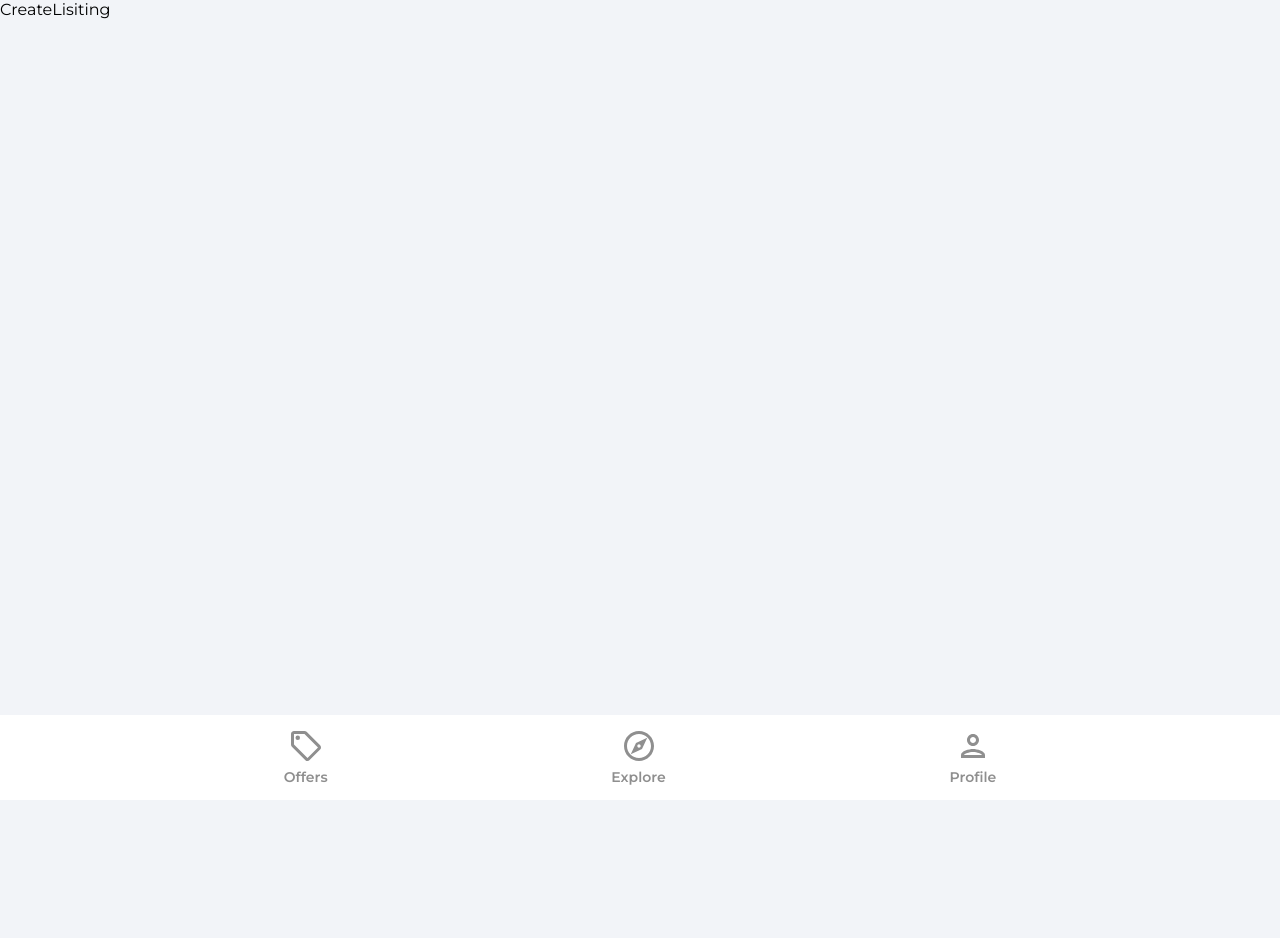
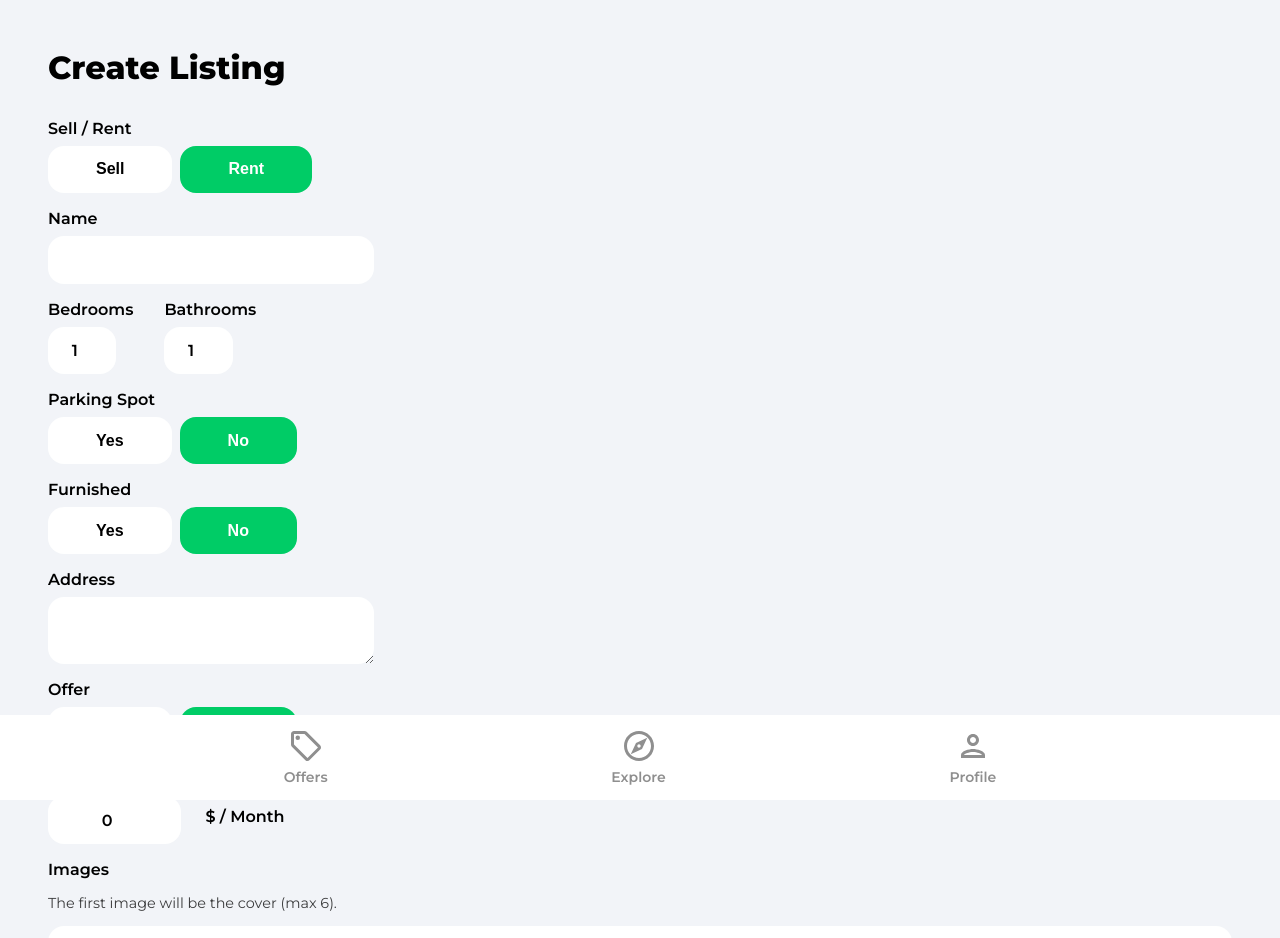
Before and after one commit to rawat-aryman/gharDekho, a React (Create React App) app: page /CreateListing in a window 1280 px wide. Shown: the top 938 px of the page. Before the commit the page ends 800 px from the top, so only its background shows below. Built offline with nearby package versions, Linux system fonts and the light colour scheme; no server answers; sample sign-in values are in the browser's storage.

Commit message:
added create listing form

```diff
--- a/src/pages/CreateLisiting.jsx
+++ b/src/pages/CreateLisiting.jsx
@@ -7,7 +7,9 @@
 
 function CreateLisiting() {
 
+    // geoLocation state because geocoding requries to sign up using credit card
     const [geoLocationEnabled , setGeoLocationEnabled] = useState(true);
+    // this state to store the data of the form
     const [formData , setFormData] = useState({
         type : 'rent',
         name : '',
@@ -24,13 +26,14 @@
         longitude : 0,
 
     })
-
+    // this state to show spinner when the user submits the form with all details
     const [loading , setLoading ] = useState(false);
 
     const auth = getAuth();
     const navigate = useNavigate();
     const isMounted = useRef(true);
 
+    // here we simply see wether the user is logged in or not , if not we simply redirect it to sign in / sign up first
     useEffect(() => {
         if(isMounted){
             onAuthStateChanged(auth , (user) => {
@@ -51,12 +54,160 @@
         }
     } , [isMounted])
 
+
+    const {
+        type ,
+        name ,
+        bedrooms ,
+        bathrooms ,
+        parking ,
+        furnished ,
+        address ,
+        offer ,
+        regularPrice ,
+        discountedPrice ,
+        images ,
+        lattitude ,
+        longitude ,
+    } = formData;
+
+    const onSubmit = (e) => {
+        e.preventDefault();
+        console.log(formData);
+    }
+
+    const onMutate = (e) => {
+        let boolean = null;
+
+        if(e.target.value === 'true'){
+            boolean = true;
+        }
+        if(e.target.value === 'false'){
+            boolean = false;
+        }
+
+        //for files
+        if(e.target.files){
+            setFormData((prevState) => ({
+                ...prevState,
+                images : e.target.files,
+            }) )
+        }
+
+        else{
+            setFormData((prevState) => ({
+                ...prevState,
+                [e.target.id] : boolean ?? e.target.value,
+            }))
+        }
+    }
+
     if(loading){
         return <Spinner />
     }
 
     return (
-        <div>CreateLisiting</div>
+        <div className="profile">
+            <header>
+                <p className="pageHeader">
+                    Create Listing
+                </p>
+            </header>
+            <main>
+                <form onSubmit={onSubmit}>
+                    <label className='formLabel'> Sell / Rent</label>
+                    <div className="formButtons">
+                        <button type = 'button' className={type === 'sale' ? 'formButtonActive' : 'formButton'} id='type' value='sale' onClick={onMutate} >
+                            Sell
+                        </button>
+                        <button type = 'button' className={type === 'rent' ? 'formButtonActive' : 'formButton'} id='type' value='rent' onClick={onMutate} >
+                            Rent
+                        </button>
+                    </div>
+
+                    <label className='formLabel'>Name</label>
+                    <input type="text" className='formInputName' id='name' value={name} onChange={onMutate} maxLength='32' minLength='10' required />
+
+                    <div className="formRooms flex">
+                        <div>
+                            <label className='formLabel'>Bedrooms</label>
+                            <input type="number" id="bedrooms" className='formInputSmall' value={bedrooms} onChange={onMutate} min='1' max='50' required />
+                        </div>
+                        <div>
+                            <label className='formLabel'>Bathrooms</label>
+                            <input type="number" id="bathrooms" className='formInputSmall' value={bathrooms} onChange={onMutate} min='1' max='50' required />
+                        </div>
+                    </div>
+
+                    <label className='formLabel'>Parking Spot</label>
+                    <div className="formButtons">
+                        <button className={parking ? 'formButtonActive' : 'formButton'} id='parking' type='button' value={true} onClick={onMutate} min='1' max='50'>
+                            Yes
+                        </button>
+                        <button className={!parking && parking !== null ? 'formButtonActive' : 'formButton'} type='button' value={false} onClick={onMutate} min='1' max='50'>
+                            No
+                        </button>
+                    </div>
+
+                    <label className='formLabel'>Furnished</label>
+                    <div className="formButtons">
+                        <button className={furnished ? 'formButtonActive' : 'formButton'} id='furnished' type='button' value={true} onClick={onMutate} min='1' max='50'>
+                            Yes
+                        </button>
+                        <button className={!furnished && furnished !== null ? 'formButtonActive' : 'formButton'} type='button' value={false} onClick={onMutate} min='1' max='50'>
+                            No
+                        </button>
+                    </div>
+
+                    <label className='formLabel'>Address</label>
+                    <textarea id="address" type='text' className='formInputAddress' value={address} onChange={onMutate} required />
+
+                    {!geoLocationEnabled &&
+                        <div className="formLatLng flex">
+                            <div>
+                                <label className="formLabel">Lattitude</label>
+                                <input type="number" id='lattitude' onChange={onMutate} className='formInputSmall' value={lattitude} required/>
+                            </div>
+                            <div>
+                                <label className="formLabel">Longitude</label>
+                                <input type="number" id='longitude' onChange={onMutate} className='formInputSmall' value={longitude} required/>
+                            </div>
+                        </div>
+                    }
+
+                    <label className='formLabel'>Offer</label>
+                    <div className='formButtons'>
+                        <button id='offer' value={true} onClick={onMutate} className={offer ? 'formButtonActive' : 'formButton'} type='button'>Yes</button>
+                        <button id='offer' value={false} onClick={onMutate} className={ !offer && offer !== null ? 'formButtonActive' : 'formButton'} type='button'>No</button>
+                    </div>
+
+                    <label className="formLabel">Regular Price</label>
+                    <div className="formPriceDiv">
+                        <input type="number" className='formInputSmall' id='regularPrice' value={regularPrice} onChange={onMutate} min='50' max='750000000' required />
+                        {type === 'rent' && (
+                            <p className="formPriceText">$ / Month</p>
+                        )}
+                    </div>
+
+                    {offer && (
+                        <>
+                            <label className="formLabel">Discounted Price</label>
+                            <div className="formPriceDiv">
+                                <input type="number" className='formInputSmall' id='discountedPrice' value={discountedPrice} onChange={onMutate} min='50' max='750000000' required={offer} />
+                            </div>
+                        </>
+                    )}
+
+                    <label className='formLabel'>Images</label>
+                    <p className="imagesInfo">The first image will be the cover (max 6).</p>
+                    <input type="file" id='images' onChange={onMutate} max='6' accept='.jpg,.png,.jpeg' multiple required className="formInputFile" />
+
+                    <button type='submit' className="primaryButton createListingButton">
+                        Create listing
+                    </button>
+                </form>
+            </main>
+        </div>
     )
 }
 
```
